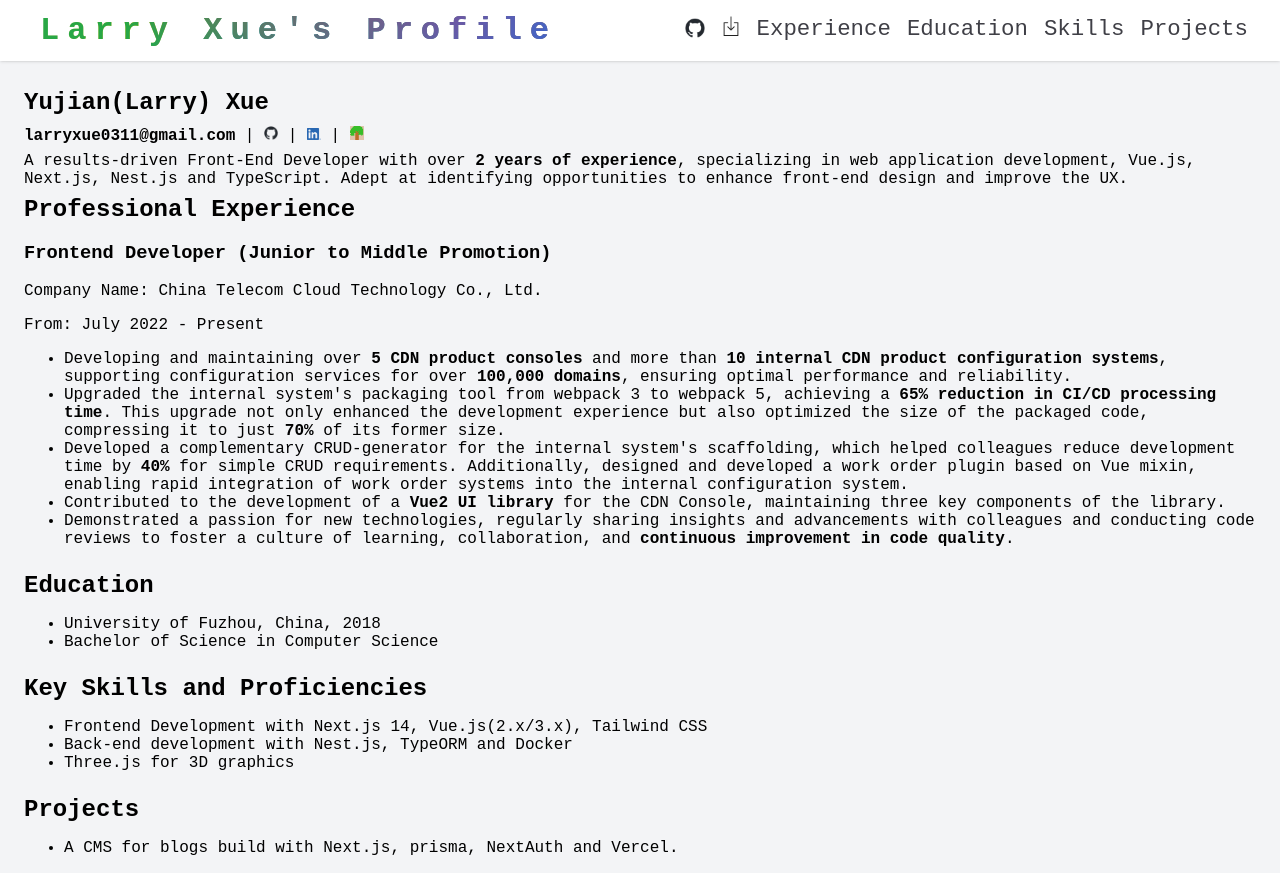
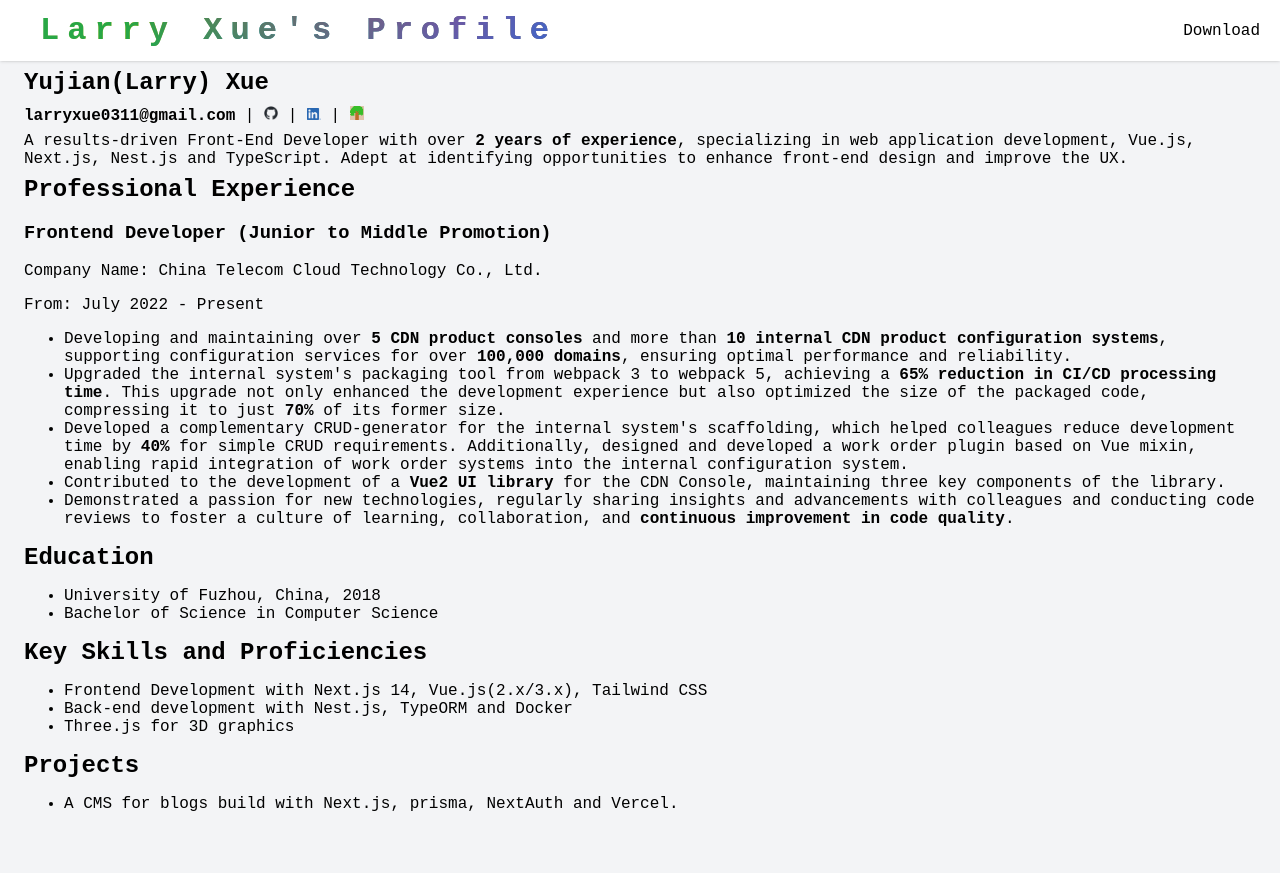
Before and after one commit to larry-xue/larry-profile-site, a plain HTML site: page index.html in a window 1280 px wide. After the commit the page ends 813 px from the top, so only its background shows below. Drawn offline with Linux system fonts and the light colour scheme.

Commit message:
do not show menu

```diff
--- a/index.html
+++ b/index.html
@@ -25,7 +25,7 @@
           <div class="header-bar-title">
             <h1 class="typing">Larry Xue's Profile</h1>
           </div>
-          <nav class="header-bar-nav">
+          <!-- <nav class="header-bar-nav">
             <a
               class="nav-link"
               style="padding-top: 2px"
@@ -68,7 +68,8 @@
             <a class="nav-link" href="#professional-experience"> Experience </a>
             <a class="nav-link" href="#education"> Education </a>
             <a class="nav-link" href="#skills"> Skills </a>
-            <a class="nav-link" href="#projects"> Projects </a>
+            <a class="nav-link" href="#projects"> Projects </a> -->
+            <a class="nav-link" href="#" alt="download profile" onclick="window.print()">Download</a>
           </div>
         </header>
       </div>
```
